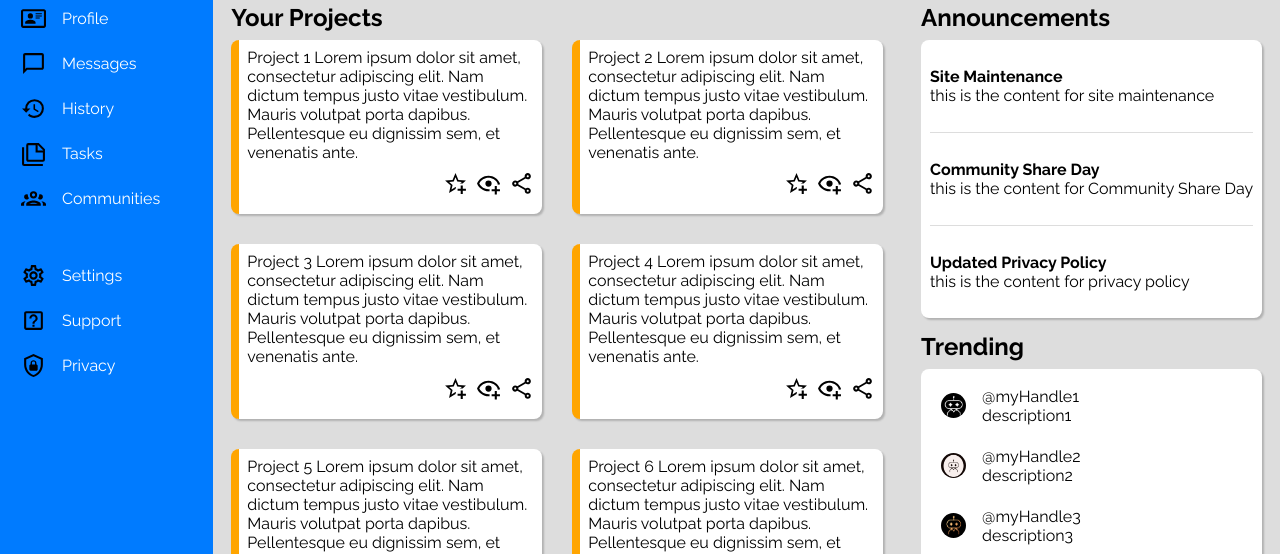
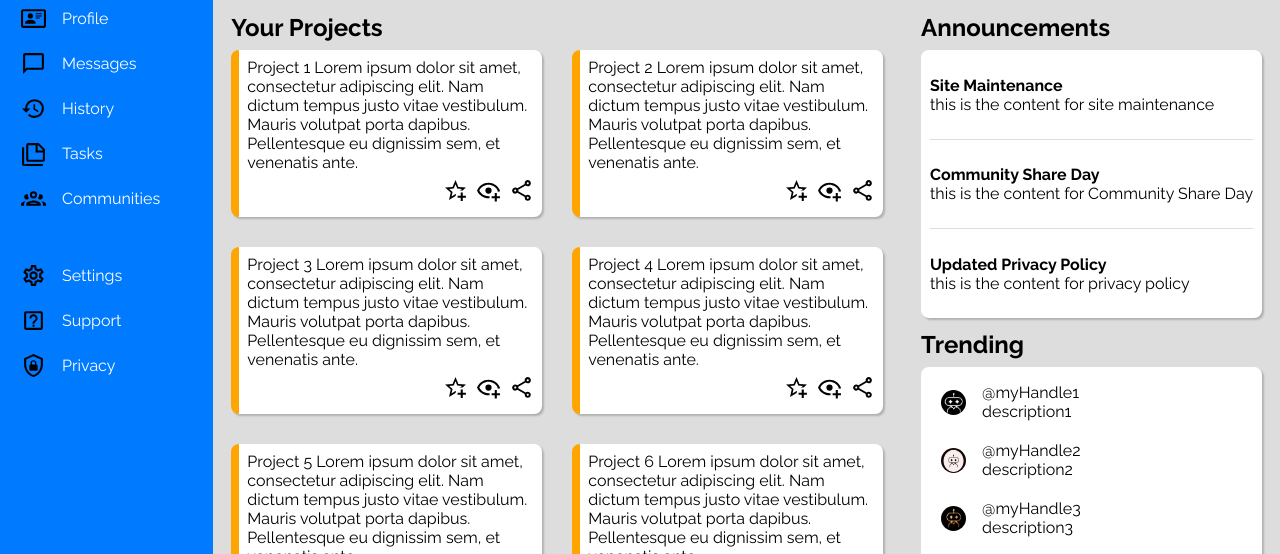
Before and after one commit to erikgrinn/odin-admin-dashboard, a plain HTML site: page index.html in a window 1280 px wide. Shown: the part 153-707 px from the top of the page. Drawn offline with Linux system fonts and the light colour scheme; a script that the page names is missing.

Commit message:
main vertical margin

```diff
--- a/main.css
+++ b/main.css
@@ -142,7 +142,7 @@ li:hover {
 }
 
 .main {
-    margin: 0 18px;
+    margin: 12px 18px;
     grid-column: 2/3;
     grid-row: 2/3;
     display: grid;
```
